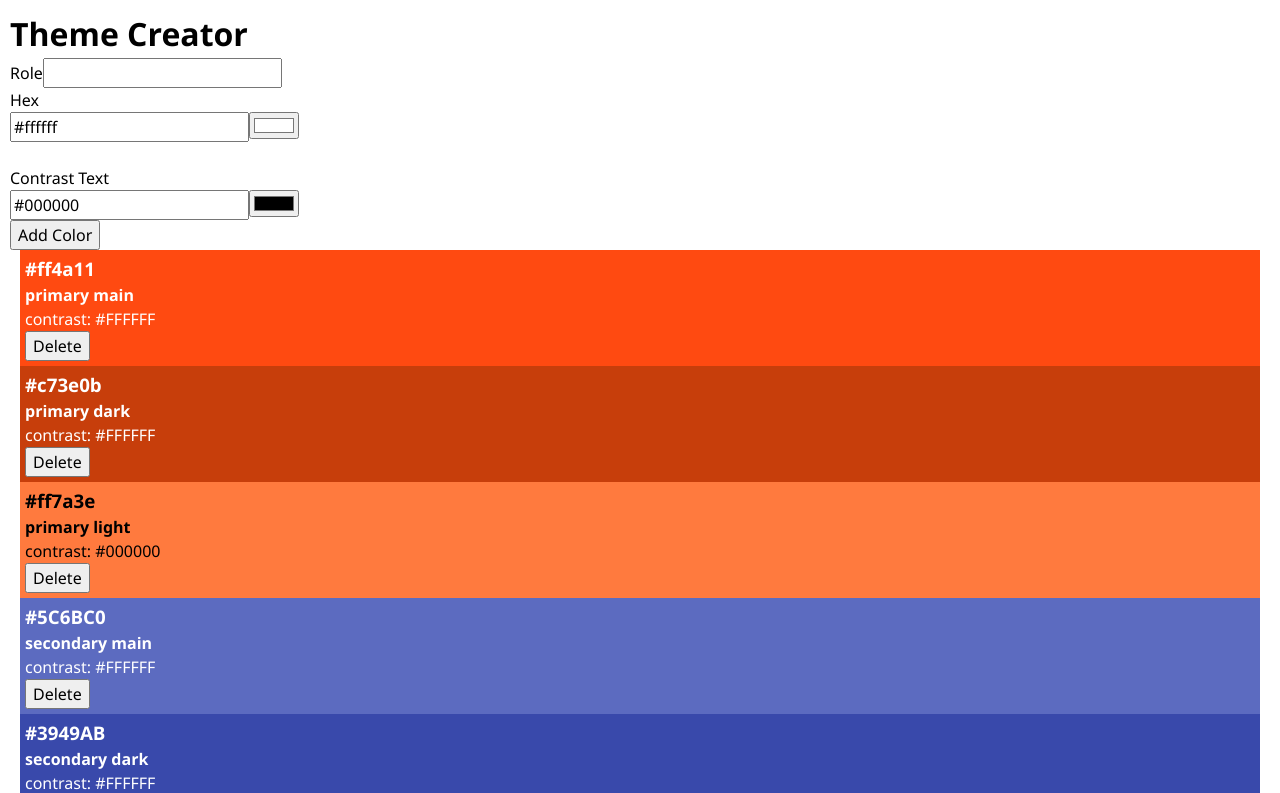
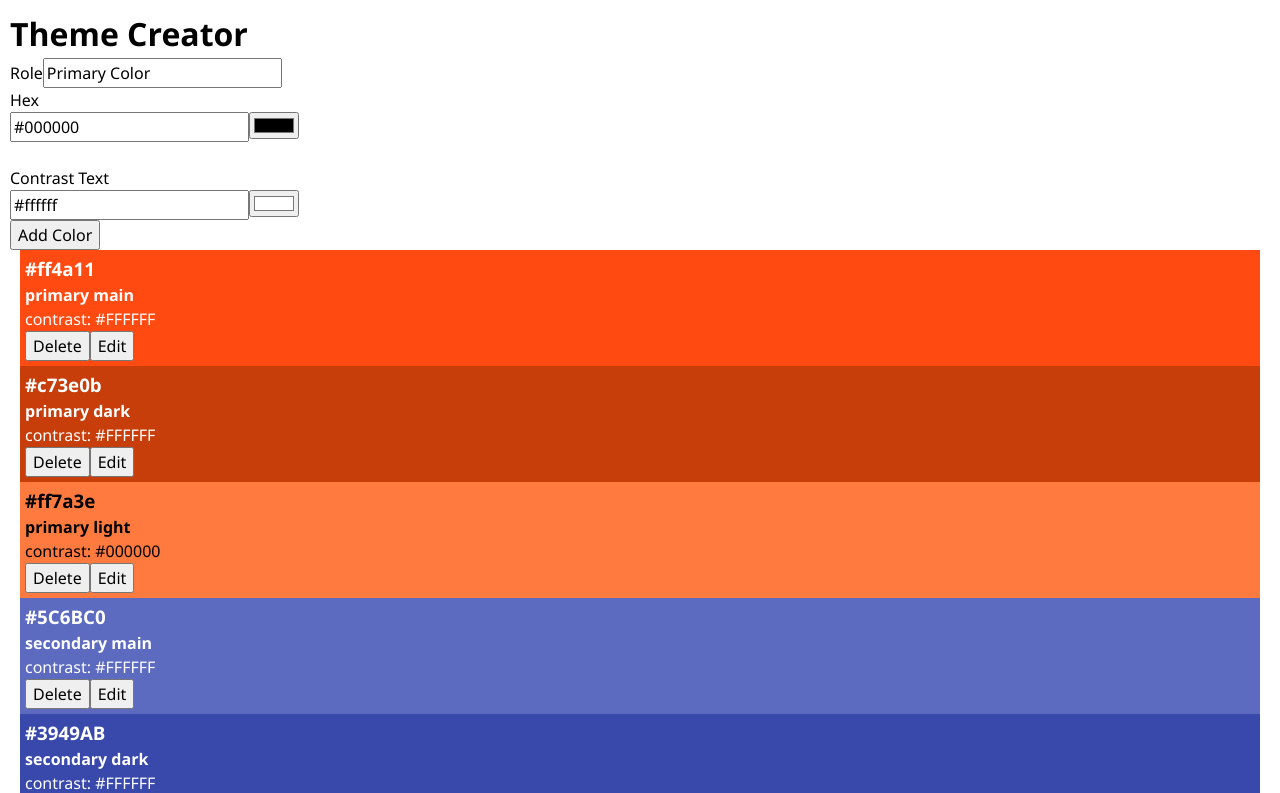
Before and after one commit to 3rlxnd/recap-project-4, a React (Vite) app: page / in a window 1280 px wide. Shown: the top 793 px of the page. Built offline with nearby package versions, Linux system fonts and the light colour scheme.

Commit message:
Solved #4 Issue

```diff
--- a/src/App.jsx
+++ b/src/App.jsx
@@ -7,10 +7,9 @@ import { uid } from "uid";
 
 function App() {
   console.log("Find Issue 1");
-  const [ colors, setColors ] =useState(initialColors)
+  const [colors, setColors] = useState(initialColors)
 
-  function handleAdd(newColor) {
-
+  function handleAdd(newColor, id) {
     setColors((prev) => [{
       id: uid(),
       role: newColor.role,
@@ -19,7 +18,17 @@ function App() {
     }, ...prev])
   }
 
-
+  function handleEdit(newColor, id) {
+    setColors((prev) =>
+      prev.map((color) => color.id === id ? {
+            ...color,
+            role: newColor.role,
+            hex: newColor.hex,
+            contrastText: newColor.contrast,
+          } : color
+      )
+    );
+  }
 
   function handleDelete(id) {
     setColors(colors.filter((color) => color.id !== id))
@@ -28,9 +37,9 @@ function App() {
   return (
     <>
       <h1>Theme Creator</h1>
-      <ColorForm handleAdd={handleAdd}/>
+      <ColorForm handleData={handleAdd} text='Add' values={{ contrast: '#ffffff', hex: '#000000', role: 'Primary Color' }} />
       {colors.length > 0 ? colors.map((color) => {
-        return <Color key={color.id} id={color.id} color={color} onDelete={handleDelete}/>
+        return <Color key={color.id} color={color} onDelete={handleDelete} onEdit={handleEdit} />
       }) : <p>Nothing here yet! Please add a Color</p>}
     </>
   );
--- a/src/Components/Color/Color.jsx
+++ b/src/Components/Color/Color.jsx
@@ -1,25 +1,39 @@
 import "./Color.css";
 import { useState } from "react";
+import ColorForm from "../ColorForm/ColorForm";
 
-export default function Color({id, color, onDelete }) {
-  const [ deleteMessage, setDeleteMessage ] =useState(false)
+export default function Color({ color, onDelete, onEdit }) {
+  const [deleteMessage, setDeleteMessage] = useState(false)
+  const [editMode, setEditMode] = useState(false)
+  console.log(color.id);
+
+
   return (
-    <div
-      className="color-card"
-      style={{
-        background: color.hex,
-        color: color.contrastText,
-      }}
-    >
+    <div className="color-card" style={{ background: color.hex, color: color.contrastText, }}>
       <h3 className="color-card-headline">{color.hex}</h3>
       <h4>{color.role}</h4>
       <p>contrast: {color.contrastText}</p>
-      {deleteMessage ? <>
-        <p className="color-card-hightlight">Delete Color?</p>
-        <button onClick={() => setDeleteMessage(false)}>Cancel</button>
-        <button onClick={() => onDelete(id)}>Delete</button>
-      </> : <button onClick={() => setDeleteMessage(true)}>Delete</button>
+
+
+      {editMode ?
+        <>
+          <ColorForm id={color.id} handleData={onEdit} text='Save' values={{ contrast: color.contrastText, hex: color.hex, role: color.role }} />
+          <button onClick={() => setEditMode(!editMode)}>{editMode ? 'Cancel' : 'Edit'}</button>
+        </> : <>
+        {deleteMessage ? <>
+          <p className="color-card-hightlight">Delete Color?</p>
+          <button onClick={() => setDeleteMessage(false)}>Cancel</button>
+          <button onClick={() => onDelete(color.id)}>Delete</button>
+        </> : <>
+        <button onClick={() => setDeleteMessage(true)}>Delete</button>
+        <button onClick={() => setEditMode(!editMode)}>{editMode ? 'Cancel' : 'Edit'}</button>
+        </>
+        }
+        </>
       }
+
+
+
     </div>
   );
 }
--- a/src/Components/ColorForm/ColorForm.jsx
+++ b/src/Components/ColorForm/ColorForm.jsx
@@ -1,26 +1,31 @@
 import React, { useState } from 'react'
 import ColorInput from '../ColorInput/ColorInput'
 
-export default function ColorForm({handleAdd}) {
+export default function ColorForm({handleData, text, values, id}) {
+    const [role, setRole] = useState(values.role)
 
     function handleSubmit(event) {
         event.preventDefault()
         const formdata = new FormData(event.target)
         const data = Object.fromEntries(formdata)
-        handleAdd(data)
+        handleData({...data, role: role}, id)
+    }
+
+    function handleChange(event) {
+        setRole(event.target.value);
     }
 
     return (
         <form onSubmit={handleSubmit}>
             Role
-            <input id='role' type="text" name='role'/>
+            <input id='role' type="text" name='role' value={role} onChange={handleChange}/>
             <br />
             Hex
-            <ColorInput name='hex' value={'#ffffff'}/>
+            <ColorInput name='hex' value={values.hex}/>
             <br />
             Contrast Text
-            <ColorInput name='contrast' value={'#000000'}/>
-            <button >Add Color</button>
+            <ColorInput name='contrast' value={values.contrast}/>
+            <button >{text} Color</button>
         </form>
     )
 }
```
